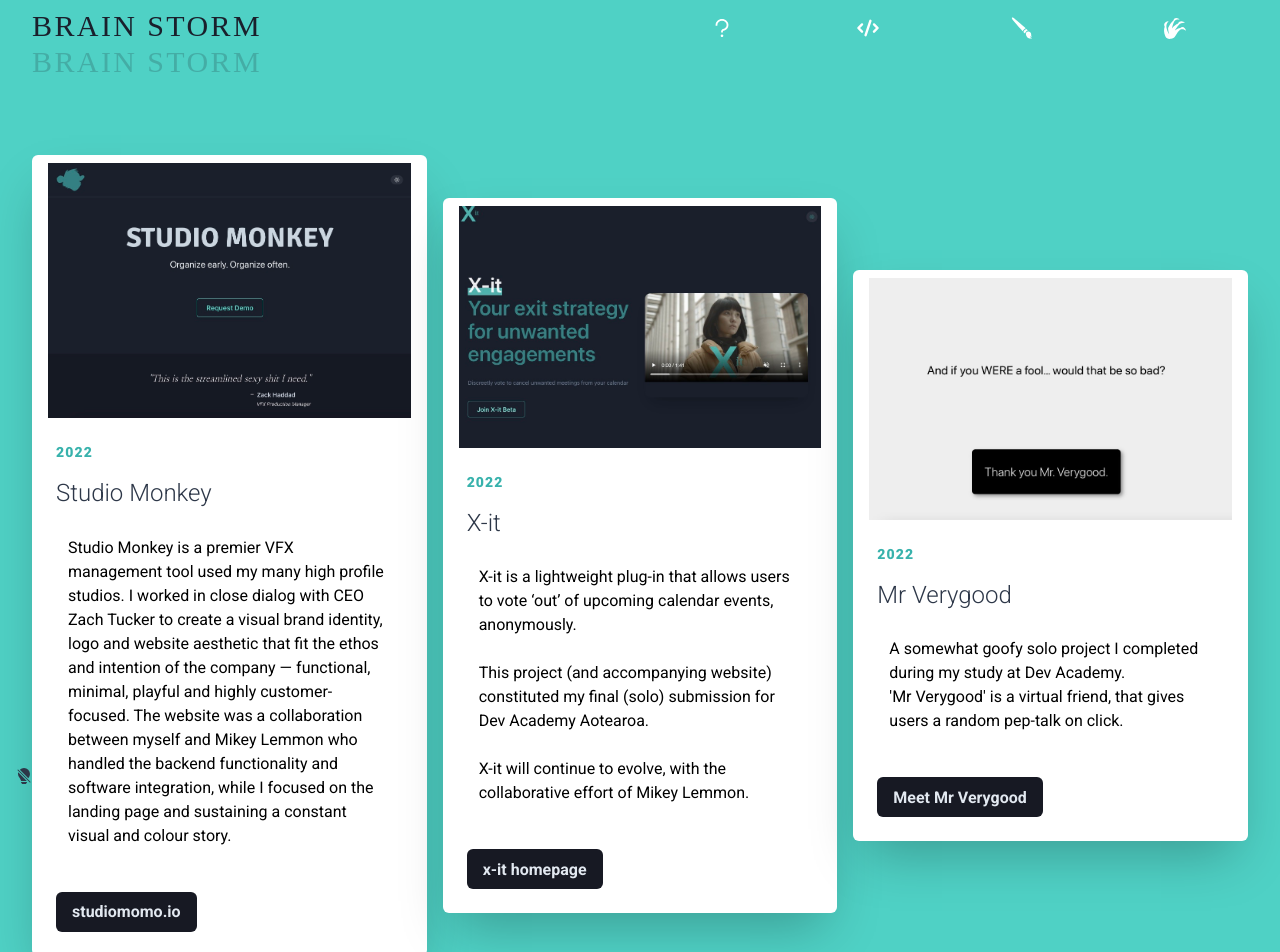
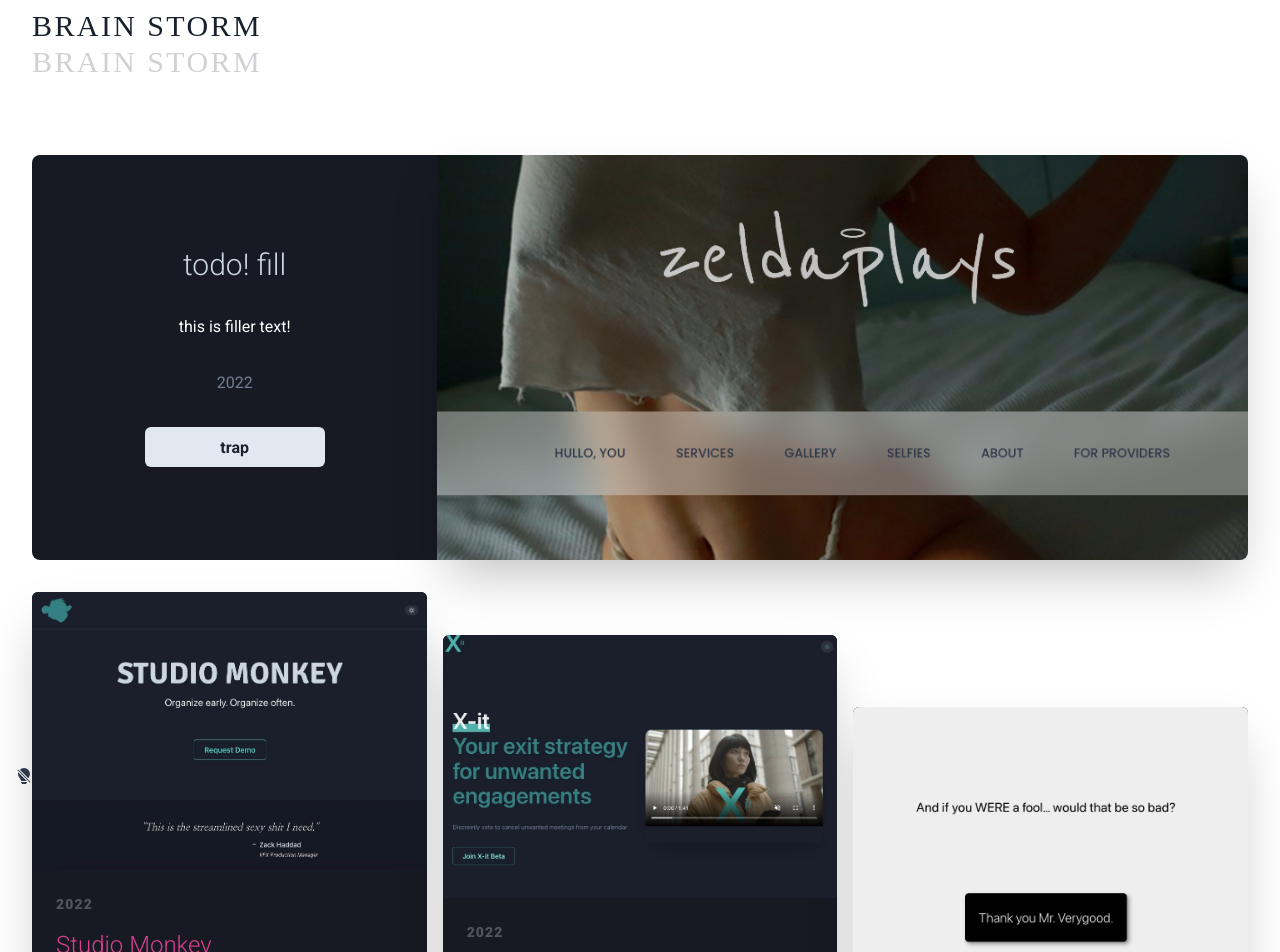
Before and after one commit to HannahBeattie/brainStorm, a Next.js app: page /web in a window 1280 px wide. Shown: the top 952 px of the page. Built offline with nearby package versions, Linux system fonts and the light colour scheme; a web font is replaced by a local one.

Commit message:
add image for contentful cms

```diff
--- a/components/base/Feature.js
+++ b/components/base/Feature.js
@@ -12,14 +12,15 @@
 import MyLink from '../MyLink'
 
 export default function Feature({ alt, heading, text, details, label, href, buttonText, src }) {
-	const bg = useColorModeValue('white', 'white')
-	const textCol = useColorModeValue('gray.700', 'black')
+	const bg = useColorModeValue('gray.900', 'white')
+	const textCol = useColorModeValue('white', 'black')
 	const buttonProps = {
-		bg: 'gray.900',
+		bg: useColorModeValue('whiteAlpha.200', 'gray.900'),
 		color: 'gray.200',
-		_hover: { bg: 'cyan.900' },
+		_hover: { bg: 'pink.00' },
 		py: '4',
 	}
+	const headingCol = useColorModeValue('pink.500', 'white')
 
 	return (
 		<Center>
@@ -33,11 +34,11 @@
 				overflow={'hidden'}
 			>
 				<Box mt={-6} mb={6} mx={-6} pos={'relative'}>
-					<Image pt={2} px={4} src={src} alt={alt} layout={'fill'} />
+					<Image src={src} alt={alt} layout={'fill'} />
 				</Box>
 				<Stack spacing={'4'} cursor={'pointer'}>
 					<Text
-						color={'teal.400'}
+						color={'grayAlpha.500'}
 						textTransform={'uppercase'}
 						fontWeight={800}
 						fontSize={'sm'}
@@ -46,11 +47,11 @@
 						{label}
 					</Text>
 
-					<Heading color={textCol} fontSize={'2xl'} fontFamily={'body'}>
+					<Heading color={headingCol} fontSize={'2xl'} fontFamily={'body'}>
 						{heading}
 					</Heading>
 
-					<Box p={3} color={'black'}>
+					<Box p={3} color={textCol} bg={'grayAlpha.100'} borderRadius={'lg'}>
 						{details}
 					</Box>
 
--- /dev/null
+++ b/components/base/SlideX.js
@@ -0,0 +1,95 @@
+import {
+	Box,
+	Button,
+	GridItem,
+	Heading,
+	Image,
+	Text,
+	useColorModeValue,
+	VStack,
+} from '@chakra-ui/react'
+import { useState } from 'react'
+import MyLink from '../MyLink'
+
+export default function SlideX({ idx, title, sub, src, alt, href, buttonText, text }) {
+	const isOdd = idx % 2
+	const order = idx * 2
+
+	const buttonProps = {
+		_dark: {
+			bg: 'pink.500',
+			color: 'gray.200',
+			_hover: { bg: 'gray.800', color: 'red.500', curser: 'pointer' },
+		},
+		bg: 'gray.200',
+		color: 'gray.800',
+		_hover: { bg: 'gray.700', color: 'teal.500', curser: 'pointer' },
+		py: { sm: '4' },
+		curser: 'pointer',
+		minWidth: '180',
+	}
+	const textCol = useColorModeValue('white', 'white')
+
+	const bg = useColorModeValue('gray.900', 'gray.100')
+
+	const textInCard = {
+		justifyContent: 'center',
+		curser: 'pointer',
+		alignItems: 'center',
+		h: '100%',
+		w: '100%',
+		spacing: '8',
+		boxShadow: '2xl',
+		boxShadow: 'dark',
+	}
+	const imProps = {
+		w: '100%',
+		h: '100%',
+		maxH: '500',
+		fit: 'cover',
+		boxShadow: '2xl',
+	}
+	const [hovered, setHovered] = useState(false)
+	return (
+		<>
+			<GridItem order={{ md: isOdd ? order : order + 1 }} colSpan={2} rowSpan={1}>
+				<MyLink href={href}>
+					<Image
+						borderLeftRadius={{ md: isOdd ? '8' : '0' }}
+						borderRightRadius={{ md: !isOdd ? '8' : '0' }}
+						{...imProps}
+						align='top'
+						src={src}
+						alt={alt}
+					/>
+				</MyLink>
+			</GridItem>
+			<GridItem
+				key={`service-${idx}`}
+				order={{ md: isOdd ? order + 1 : order }}
+				colSpan={{ sm: 1 }}
+				rowSpan={{ sm: 1 }}
+				bg={bg}
+				borderRightRadius={{ md: isOdd ? '8' : '0' }}
+				borderLeftRadius={{ md: !isOdd ? '8' : '0' }}
+				px={8}
+			>
+				<MyLink href={href}>
+					<VStack {...textInCard}>
+						<Heading
+							fontSize={'3xl'}
+							fontFamily={'body'}
+							variant='invert'
+							textAlign='center'
+						>
+							{title}
+						</Heading>
+						<Text color={textCol}>{text}</Text>
+						<Text color={'gray.500'}>{sub}</Text>
+						<Button {...buttonProps}>{buttonText}</Button>
+					</VStack>
+				</MyLink>
+			</GridItem>
+		</>
+	)
+}
--- /dev/null
+++ b/components/web/Projects.js
@@ -0,0 +1,127 @@
+import { Grid, GridItem, Text } from '@chakra-ui/react'
+import Feature from '~/components/base/Feature'
+import MyLink from '~/components/MyLink'
+
+export default function Projects() {
+	const cardProps = [
+		{
+			src: '/portfolio/momo.jpeg',
+			label: '2022',
+			alt: 'a screen-grab of the studio monkey webpage',
+			heading: 'Studio Monkey',
+			buttonText: 'studiomomo.io',
+			href: 'https://www.studiomomo.io',
+			details: (
+				<>
+					<Text>
+						Studio Monkey is a premier VFX management tool used my many high profile
+						studios. I worked in close dialog with CEO Zach Tucker to create a visual
+						brand identity, logo and website aesthetic that fit the ethos and intention
+						of the company — functional, minimal, playful and highly customer-focused.
+						The website was a collaboration between myself and Mikey Lemmon who handled
+						the backend functionality and software integration, while I focused on the
+						landing page and sustaining a constant visual and colour story.
+					</Text>
+				</>
+			),
+		},
+		{
+			src: '/portfolio/xit.jpeg',
+			label: '2022',
+			alt: 'a screen-grab of the xit app',
+			heading: 'X-it',
+			buttonText: 'x-it homepage',
+			href: 'https://x-it.vercel.app',
+			details: (
+				<>
+					<Text f>
+						X-it is a lightweight plug-in that allows users to vote ‘out’ of upcoming
+						calendar events, anonymously.
+					</Text>
+					<br />
+					<Text>
+						This project (and accompanying website) constituted my final (solo)
+						submission for
+						<MyLink href='https://devacademy.co.nz/'> Dev Academy Aotearoa.</MyLink>
+					</Text>
+					<br />
+					<Text>
+						X-it will continue to evolve, with the collaborative effort of{' '}
+						<MyLink href='https://mikeylemmon.com/'>Mikey Lemmon.</MyLink>
+					</Text>
+				</>
+			),
+		},
+
+		{
+			src: '/portfolio/mrGood.jpeg',
+			label: '2022',
+			alt: 'A screen grab of my app, "Mr Verygood", that gives users a virtual pep talk',
+			heading: ' Mr Verygood',
+			buttonText: 'Meet Mr Verygood',
+			href: 'https://mr-verygood.herokuapp.com',
+			details: (
+				<>
+					<Text>
+						A somewhat goofy solo project I completed during my study at Dev Academy.
+					</Text>
+
+					<Text>
+						&apos;Mr Verygood&apos; is a virtual friend, that gives users a random
+						pep-talk on click.
+					</Text>
+				</>
+			),
+		},
+		{
+			src: '/portfolio/dress.png',
+			label: '2022',
+			alt: 'A screen grab of "dress the slug"',
+			buttonText: 'Dress the slug',
+			href: '/slug',
+			heading: 'Dress the slug',
+			details: (
+				<>
+					<Text>
+						A fun dress-up game I originally created while studying at Dev acadamy.
+						Featuring original illustrations by myslef of a slug whose lived an exciting
+						life.
+					</Text>
+				</>
+			),
+		},
+		{
+			src: '/portfolio/todo.jpeg',
+			label: '2022',
+			alt: 'A basic to-do app"',
+			heading: 'To do',
+			details: (
+				<>
+					<Text>
+						A basic, full-stack todo application that stores completed and uncompleted
+						tasks in a SeQuaLite database using redux toolkit. Completed as part of a
+						full stack skill assessment for Dev Academy.
+					</Text>
+				</>
+			),
+		},
+	]
+
+	const cards = cardProps.map((props, idx) => (
+		<GridItem key={`project-${idx}`} px={0} display='flex'>
+			<Feature {...props} />
+		</GridItem>
+	))
+	return (
+		<>
+			<Grid
+				px={{ sm: 8 }}
+				columnGap={{ sm: '4' }}
+				rowGap={{ sm: '4' }}
+				templateColumns={{ sm: 'repeat(2, 1fr)', md: 'repeat(3, 1fr)' }}
+			>
+				{cards}
+			</Grid>
+		</>
+	)
+}
--- a/pages/web.js
+++ b/pages/web.js
@@ -1,127 +1,33 @@
-import { Box, Grid, GridItem, Stack, Text } from '@chakra-ui/react'
+import { Grid, VStack } from '@chakra-ui/react'
 import React from 'react'
-import Feature from '~/components/base/Feature'
-import MyLink from '~/components/MyLink'
+import SlideX from '~/components/base/SlideX'
+import Projects from '~/components/web/Projects'
 
 export default function Web() {
-	const cardProps = [
-		{
-			src: '/portfolio/momo.jpeg',
-			label: '2022',
-			alt: 'a screen-grab of the studio monkey webpage',
-			heading: 'Studio Monkey',
-			buttonText: 'studiomomo.io',
-			href: 'https://www.studiomomo.io',
-			details: (
-				<>
-					<Text>
-						Studio Monkey is a premier VFX management tool used my many high profile
-						studios. I worked in close dialog with CEO Zach Tucker to create a visual
-						brand identity, logo and website aesthetic that fit the ethos and intention
-						of the company — functional, minimal, playful and highly customer-focused.
-						The website was a collaboration between myself and Mikey Lemmon who handled
-						the backend functionality and software integration, while I focused on the
-						landing page and sustaining a constant visual and colour story.
-					</Text>
-				</>
-			),
-		},
-		{
-			src: '/portfolio/xit.jpeg',
-			label: '2022',
-			alt: 'a screen-grab of the xit app',
-			heading: 'X-it',
-			buttonText: 'x-it homepage',
-			href: 'https://x-it.vercel.app',
-			details: (
-				<>
-					<Text f>
-						X-it is a lightweight plug-in that allows users to vote ‘out’ of upcoming
-						calendar events, anonymously.
-					</Text>
-					<br />
-					<Text>
-						This project (and accompanying website) constituted my final (solo)
-						submission for
-						<MyLink href='https://devacademy.co.nz/'> Dev Academy Aotearoa.</MyLink>
-					</Text>
-					<br />
-					<Text>
-						X-it will continue to evolve, with the collaborative effort of{' '}
-						<MyLink href='https://mikeylemmon.com/'>Mikey Lemmon.</MyLink>
-					</Text>
-				</>
-			),
-		},
-
-		{
-			src: '/portfolio/mrGood.jpeg',
-			label: '2022',
-			alt: 'A screen grab of my app, "Mr Verygood", that gives users a virtual pep talk',
-			heading: ' Mr Verygood',
-			buttonText: 'Meet Mr Verygood',
-			href: 'https://mr-verygood.herokuapp.com',
-			details: (
-				<>
-					<Text>
-						A somewhat goofy solo project I completed during my study at Dev Academy.
-					</Text>
-
-					<Text>
-						&apos;Mr Verygood&apos; is a virtual friend, that gives users a random
-						pep-talk on click.
-					</Text>
-				</>
-			),
-		},
-		{
-			src: '/portfolio/dress.png',
-			label: '2022',
-			alt: 'A screen grab of "dress the slug"',
-			buttonText: 'Dress the slug',
-			href: '/slug',
-			title: 'Dress the slug',
-			details: (
-				<>
-					<Text>
-						A fun dress-up game I originally created while studying at Dev acadamy.
-						Featuring original illustrations by myslef of a slug whose lived an exciting
-						life.
-					</Text>
-				</>
-			),
-		},
-		{
-			src: '/portfolio/todo.jpeg',
-			label: '2022',
-			alt: 'A basic to-do app"',
-			title: 'To do',
-			details: (
-				<>
-					<Text>
-						A basic, full-stack todo application that stores completed and uncompleted
-						tasks in a SeQuaLite database using redux toolkit. Completed as part of a
-						full stack skill assessment for Dev Academy.
-					</Text>
-				</>
-			),
-		},
-	]
-
-	const cards = cardProps.map((props, idx) => (
-		<GridItem key={`project-${idx}`} px={0} display='flex'>
-			<Feature {...props} />
-		</GridItem>
-	))
 	return (
-		<Grid
-			px={{ sm: 8 }}
-			py={{ sm: 16 }}
-			columnGap={{ sm: '4' }}
-			rowGap={{ sm: '4' }}
-			templateColumns={{ sm: 'repeat(2, 1fr)', md: 'repeat(3, 1fr)' }}
-		>
-			{cards}
-		</Grid>
+		<VStack alignItems={'stretch'} spacing={'8'}>
+			<Grid
+				pt={{ sm: 16 }}
+				px={{ sm: 8 }}
+				rowGap={{ sm: '8' }}
+				templateColumns={{ base: 'repeat(1, 1fr)', md: 'repeat(3, 1fr)' }}
+				templateRows={{
+					base: `repeat 200px 300px)`,
+					md: `repeat 280px)`,
+				}}
+			>
+				<SlideX
+					idx={10}
+					buttonText={'trap'}
+					title={'todo! fill'}
+					sub={'2022'}
+					src={'/replace.png'}
+					alt={'todo'}
+					href={'/'}
+					text={'this is filler text!'}
+				/>
+			</Grid>
+			<Projects />
+		</VStack>
 	)
 }
--- a/styles/theme.js
+++ b/styles/theme.js
@@ -38,7 +38,7 @@
 	styles: {
 		global: {
 			body: {
-				bg: 'teal.300',
+				bg: 'white',
 				_dark: {
 					bg: 'gray.800',
 				},
```
Also changed, not shown: public/replace.png (added).
